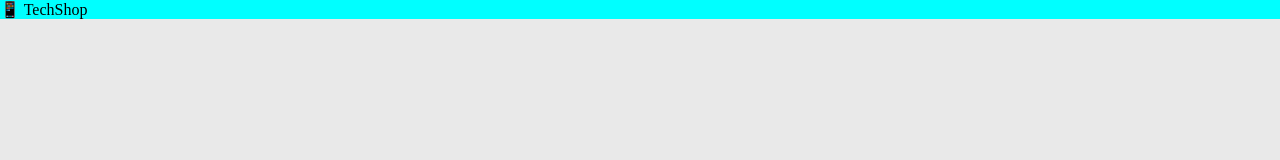
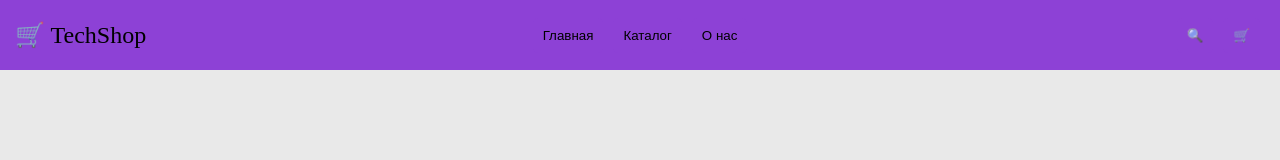
Before and after one commit to MoodKOTE/Lab14_ISRPO, a plain HTML site: page index.html in a window 1280 px wide. Drawn offline with Linux system fonts and the light colour scheme.

Commit message:
Create Header for index.html

```diff
--- a/css/style.css
+++ b/css/style.css
@@ -8,6 +8,49 @@ body{
     background-color: #e9e9e9;
 }
 
-header{
-    background-color: aqua;
+
+/* Шапка */
+.header{
+    display: flex;
+    font-size: 24px;
+    text-wrap: nowrap;
+    padding: 0 15px;
+    height: 70px;
+    width: 100%;
+    align-items: center;
+
+    background-color: #8D41D6;
 }
+
+.header-left{
+    flex: 1;
+    display: flex;
+    align-items: center;
+}
+
+.header-center{
+    flex: 1;
+    display: flex;
+    justify-content: center;
+    align-items: center;
+}
+
+.header-right{
+    flex: 1;
+    display: flex;
+    justify-content: flex-end;
+    align-items: center;
+}
+
+.button-header{
+    background-color: #8D41D6;
+    border: none;
+    border-radius: 5px;
+    padding: 10px;
+    margin: 5px;
+    cursor: pointer;
+}
+
+.button-header:hover{
+    background-color: #A069D6;
+}
--- a/index.html
+++ b/index.html
@@ -11,13 +11,16 @@
 
     <header class="header">
         <div class="header-left">
-            <span>📱 TechShop</span>
+            <p>🛒 TechShop</p>
         </div>
         <div class="header-center">
-
+            <button class="button-header">Главная</button>
+            <button class="button-header">Каталог</button>
+            <button class="button-header">О нас</button>
         </div>
         <div class="header-right">
-
+            <button class="button-header">🔍</button>
+            <button class="button-header">🛒</button>
         </div>
     </header>
 
```
